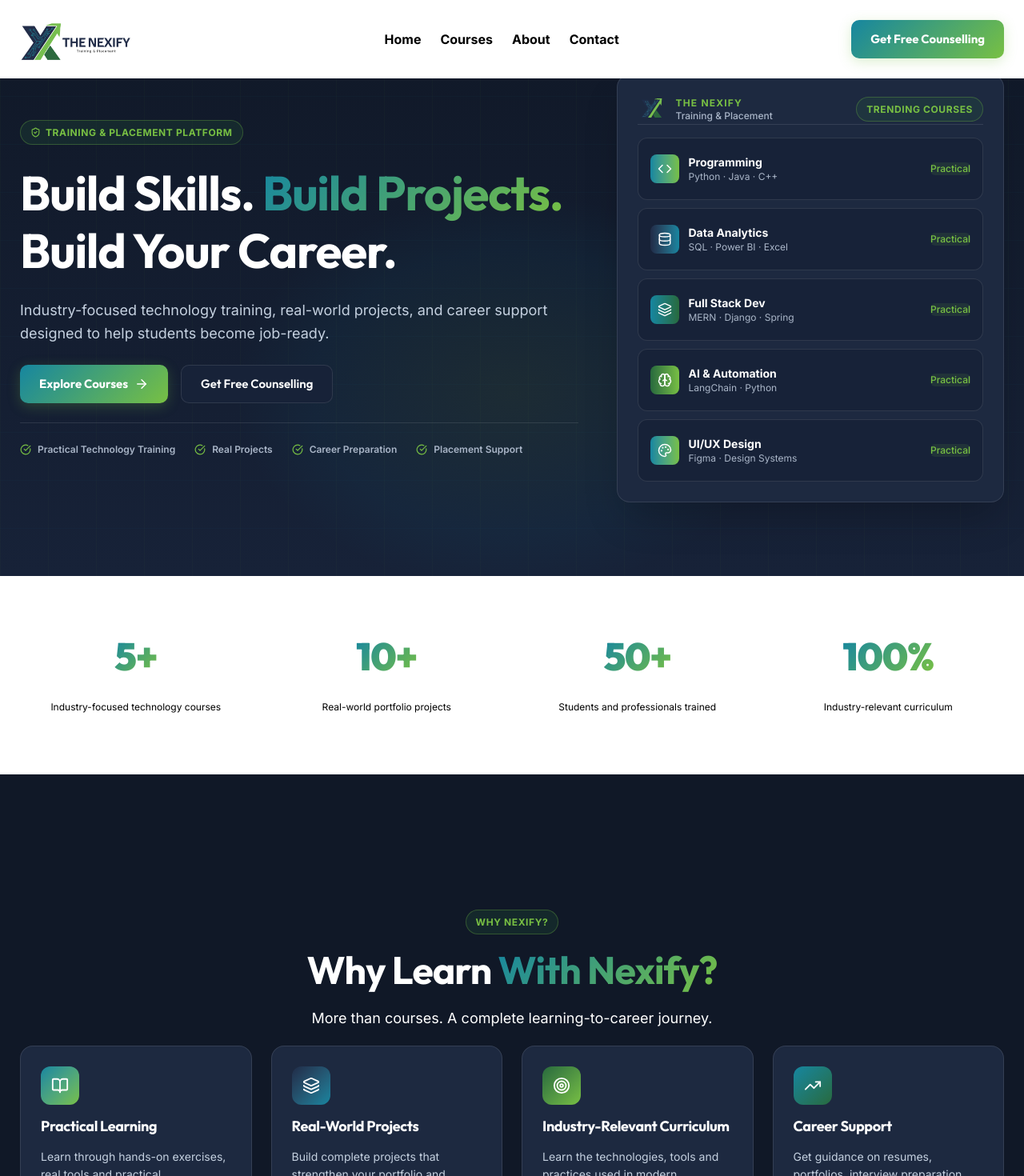
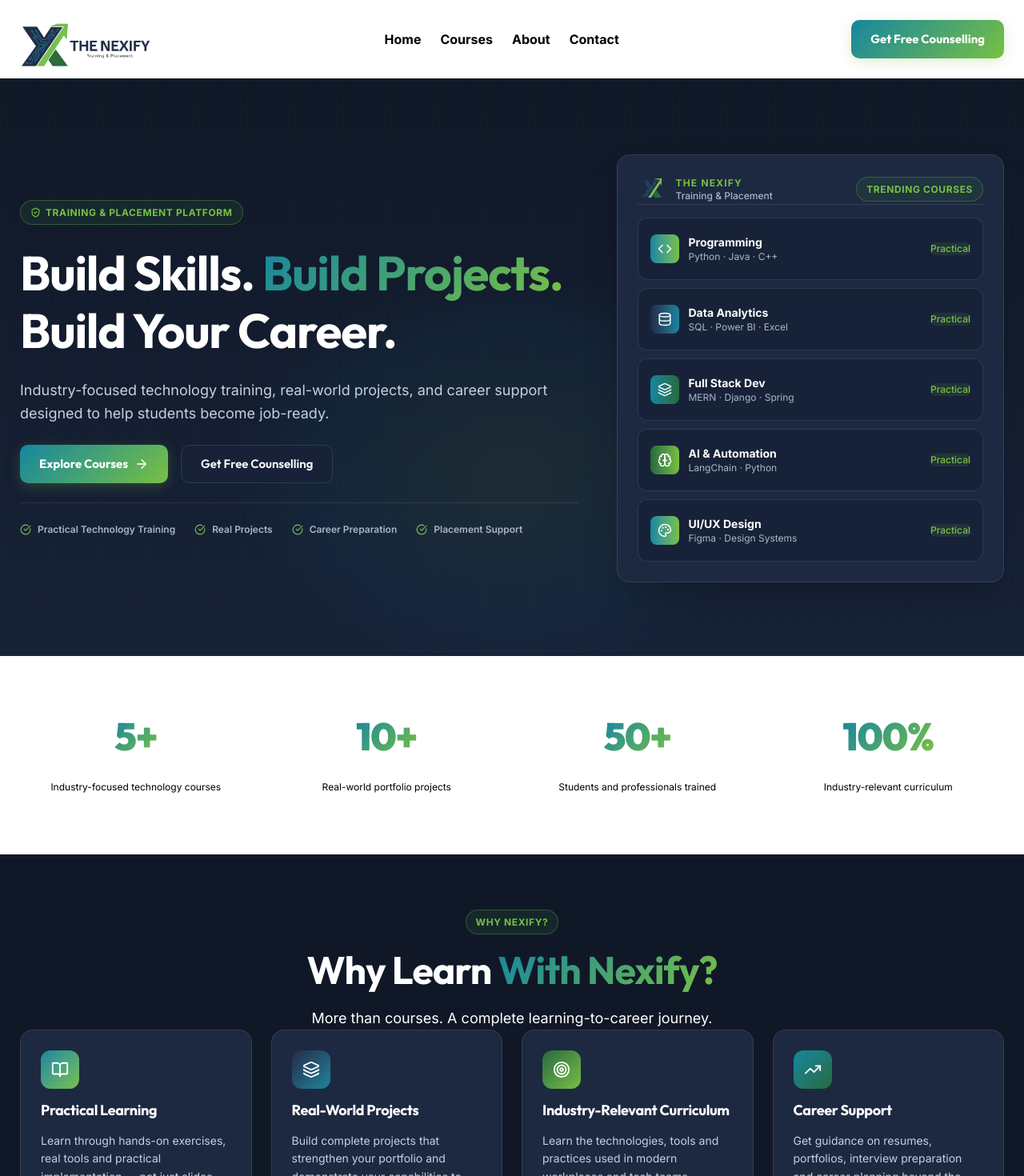
Before and after one commit to caddcentersimmakkal-ctrl/nexify, a Next.js app: page / in a window 1280 px wide. Shown: the top 1470 px of the page at 80% size. Built offline with nearby package versions, Linux system fonts and the light colour scheme.

Commit message:
design fix navbar, section header

```diff
--- a/src/app/layout.tsx
+++ b/src/app/layout.tsx
@@ -62,7 +62,7 @@ export default function RootLayout({
     >
       <body className="min-h-screen flex flex-col" style={{ fontFamily: "var(--font-inter, Inter, sans-serif)" }}>
         <Navbar />
-        <main className="flex-1 flex flex-col" role="main">
+        <main className="flex-1 flex flex-col" role="main" style={{ marginBottom: "20px", paddingTop: "100px"}}>
           {children}
         </main>
         <Footer />
--- a/src/components/Navbar.tsx
+++ b/src/components/Navbar.tsx
@@ -54,7 +54,7 @@ export default function Navbar() {
               <Image
                 src="/images/nexify-logo.jpg"
                 alt="THE NEXIFY - Training & Placement"
-                width={140}
+                width={240}
                 height={40}
                 priority
                 className="object-contain object-left"
--- a/src/components/SectionHeader.tsx
+++ b/src/components/SectionHeader.tsx
@@ -20,7 +20,7 @@ export default function SectionHeader({
   const alignClass = align === "center" ? "text-center items-center" : "text-left items-start";
 
   return (
-    <div id={id} className={`flex flex-col gap-4 ${alignClass} ${className}`} style={{ marginBottom: "20px", paddingTop: "100px"}}>
+    <div id={id} className={`flex flex-col gap-4 ${alignClass} ${className}`}>
       {badge && (
         <span className="badge badge-green">
           {badge}
```
